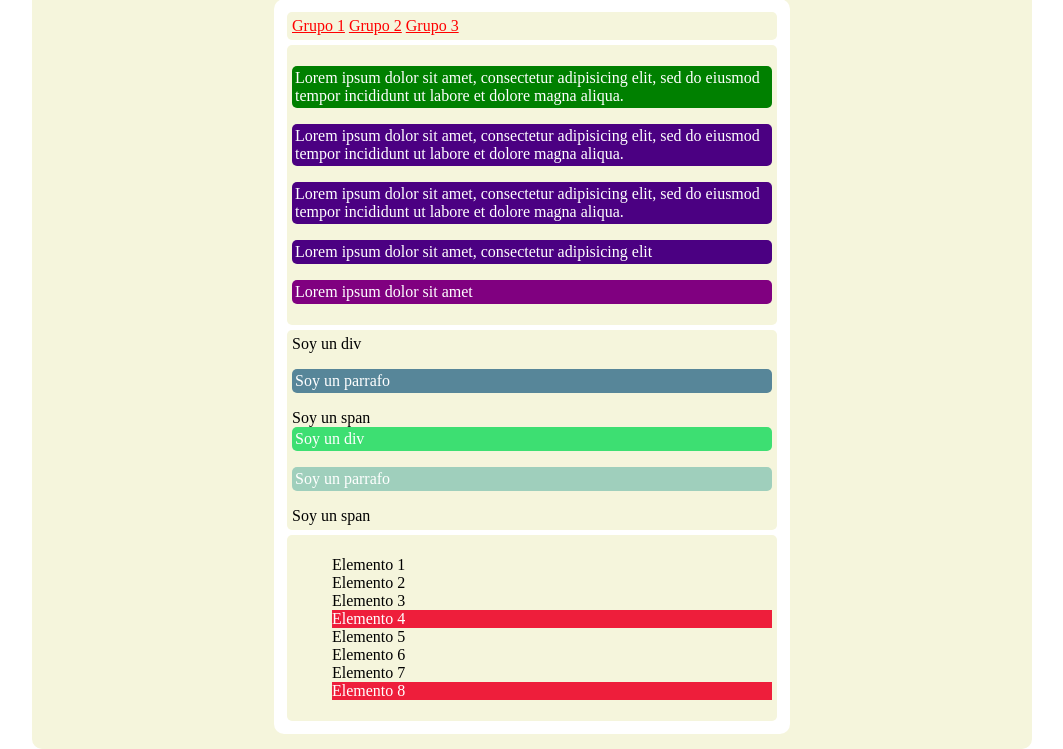
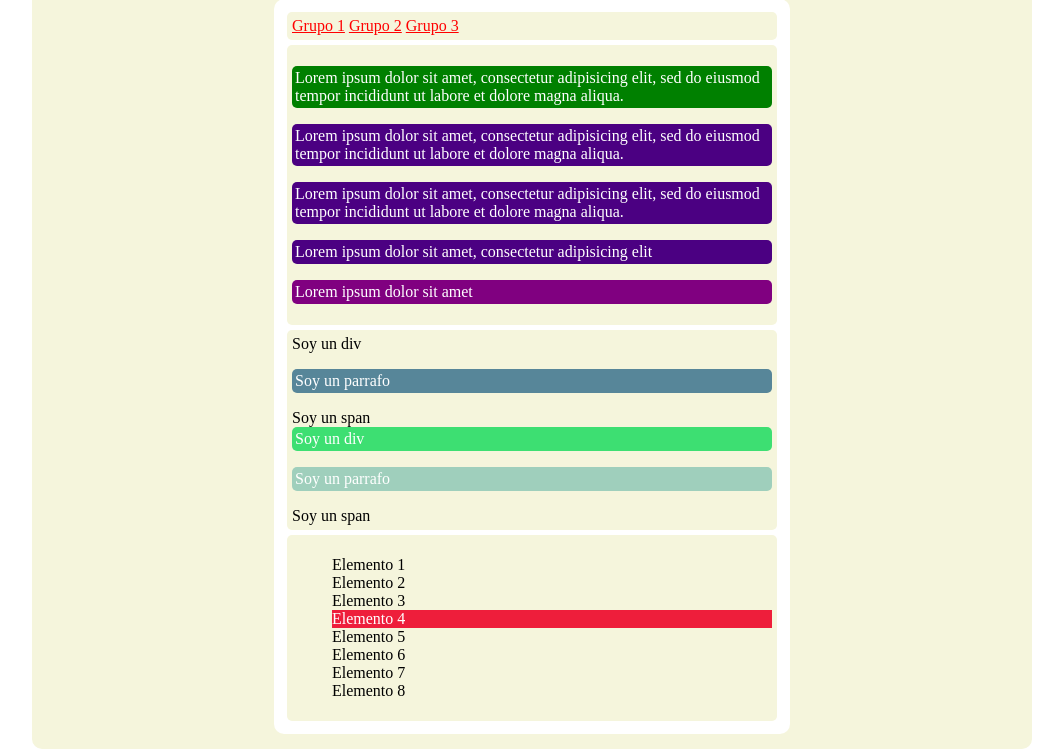
Before and after one commit to zulean1/Paginas-Web, a PHP site: template Practica guiada/views/psedoclases.html in a window 1280 px wide. Shown: the part 120-869 px from the top of the page, without its empty margins (108-1171 px from the left). Run offline with PHP 8.4, Linux system fonts and the light colour scheme; the template is opened without the code that fills it, so the values that code supplies are empty.

Commit message:
Pseudoclases dando estilos a elementos definiendo con numeros

```diff
--- a/Practica guiada/css/estilo.css
+++ b/Practica guiada/css/estilo.css
@@ -108,7 +108,7 @@ body{
    list-style-type: none;
 }
 
-.lista :nth-child(4n)  {
+.lista :nth-child(4)  {
   background: #EE1E3B;
   color: white;
 }
```
